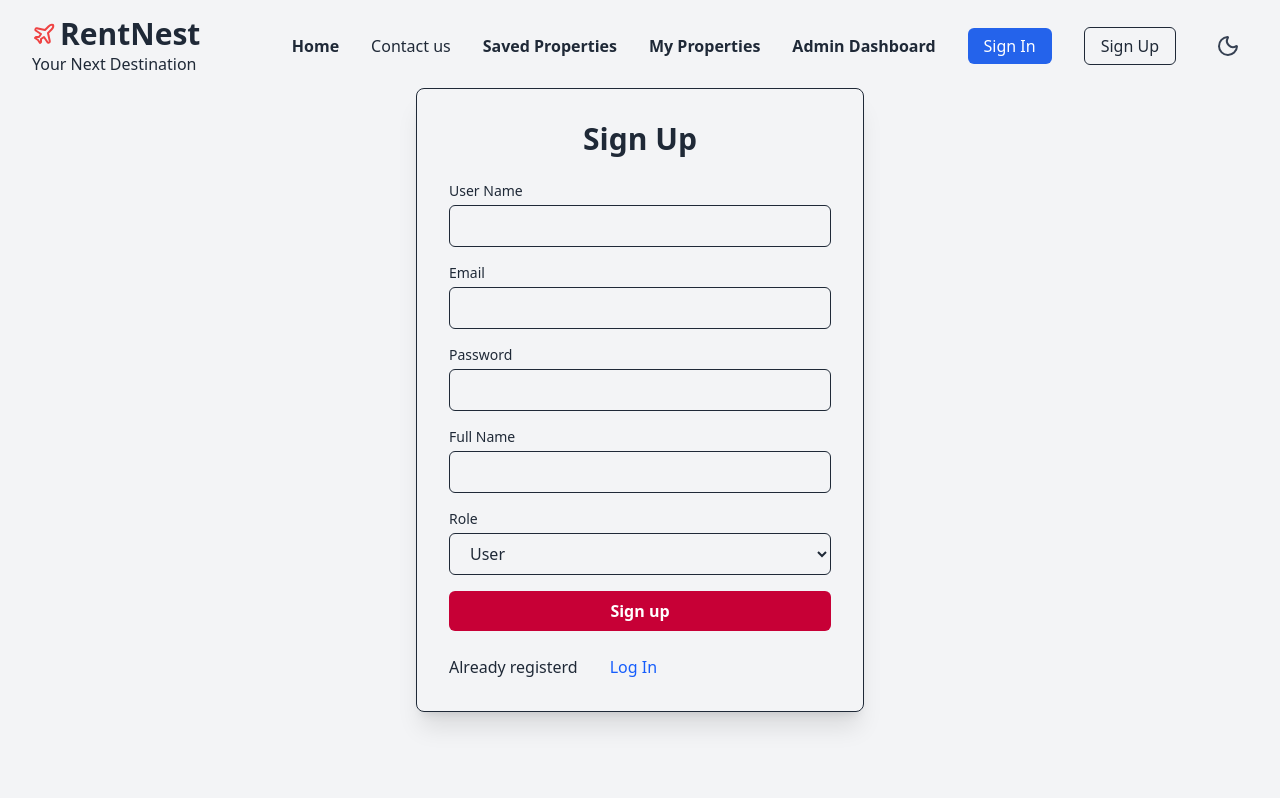
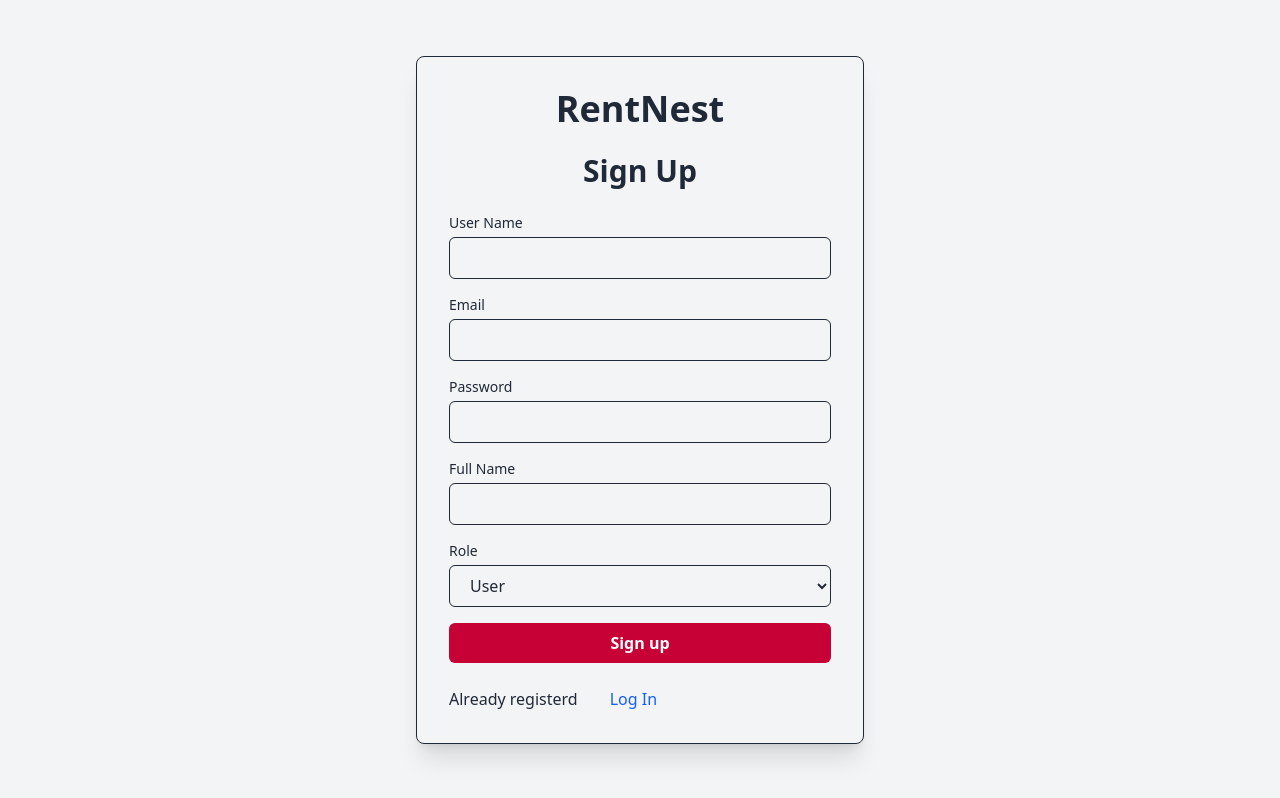
Before and after one commit to khanRabiul/rent-nest, a Next.js app in the folder frontend/: page /signup in a window 1280 px wide. Built offline with nearby package versions, Linux system fonts and the light colour scheme; no server answers.

Commit message:
frontend() [signup: page.tsx, app/layout/(auth)layout] new layout for signin and signup routes

```diff
--- /dev/null
+++ b/frontend/src/app/(auth)/layout.tsx
@@ -0,0 +1,13 @@
+const Layout = ({
+  children,
+}: {
+  children: React.ReactNode;
+}) => {
+  return (
+    <main>
+      {children}
+    </main>
+  );
+};
+
+export default Layout;
--- a/frontend/src/app/layout.tsx
+++ b/frontend/src/app/layout.tsx
@@ -1,9 +1,11 @@
+
 import type { Metadata } from "next";
 import { Geist, Geist_Mono } from "next/font/google";
 import "./globals.css";
 import { ThemeProvider } from "next-themes";
 import Navbar from "@/ui/landingpage/Navbar";
 import { AuthProvider } from "@/contexts/AuthContext";
+import ClientNavbarWrapper from "@/ui/auth/ClientNavbarWrapper";
 
 const geistSans = Geist({
   variable: "--font-geist-sans",
@@ -25,6 +27,7 @@ export default function RootLayout({
 }: Readonly<{
   children: React.ReactNode;
 }>) {
+
   return (
     <html lang="en" suppressHydrationWarning>
       <body
@@ -32,7 +35,7 @@ export default function RootLayout({
       >
         <ThemeProvider enableSystem={true} defaultTheme="system">
           <AuthProvider>
-            <Navbar />
+            <ClientNavbarWrapper />
             {children}
           </AuthProvider>
         </ThemeProvider>
--- /dev/null
+++ b/frontend/src/ui/auth/ClientNavbarWrapper.tsx
@@ -0,0 +1,18 @@
+'use client'
+
+import { usePathname } from "next/navigation";
+import Navbar from "../landingpage/Navbar";
+
+const ClientNavbarWrapper = () => {
+
+  const pathname = usePathname();
+  const hideNavbar = pathname.startsWith('/signin') || pathname.startsWith('/signup');
+
+  if (hideNavbar) return null;
+
+  return (
+    <Navbar />
+  );
+};
+
+export default ClientNavbarWrapper;
--- a/frontend/src/ui/auth/SignUpForm.tsx
+++ b/frontend/src/ui/auth/SignUpForm.tsx
@@ -47,7 +47,8 @@ const SignUpForm = () => {
 
   return (
     <div className="bg-[--card-bg] p-8 rounded-lg shadow-xl border border-[--border] w-full max-w-md">
-      <h1 className="text-3xl font-bold text-center mb-6 text-[--primary]">Sign Up</h1>
+      <h1 className="text-4xl text-center font-bold mb-6 text-[--primary]">RentNest</h1>
+      <h2 className="text-3xl font-semibold text-center mb-6 text-[--primary]">Sign Up</h2>
       {error && <p className="text-red-500 text-center mb-4">{error}</p>}
 
       <form onSubmit={handleSubmit}
```
